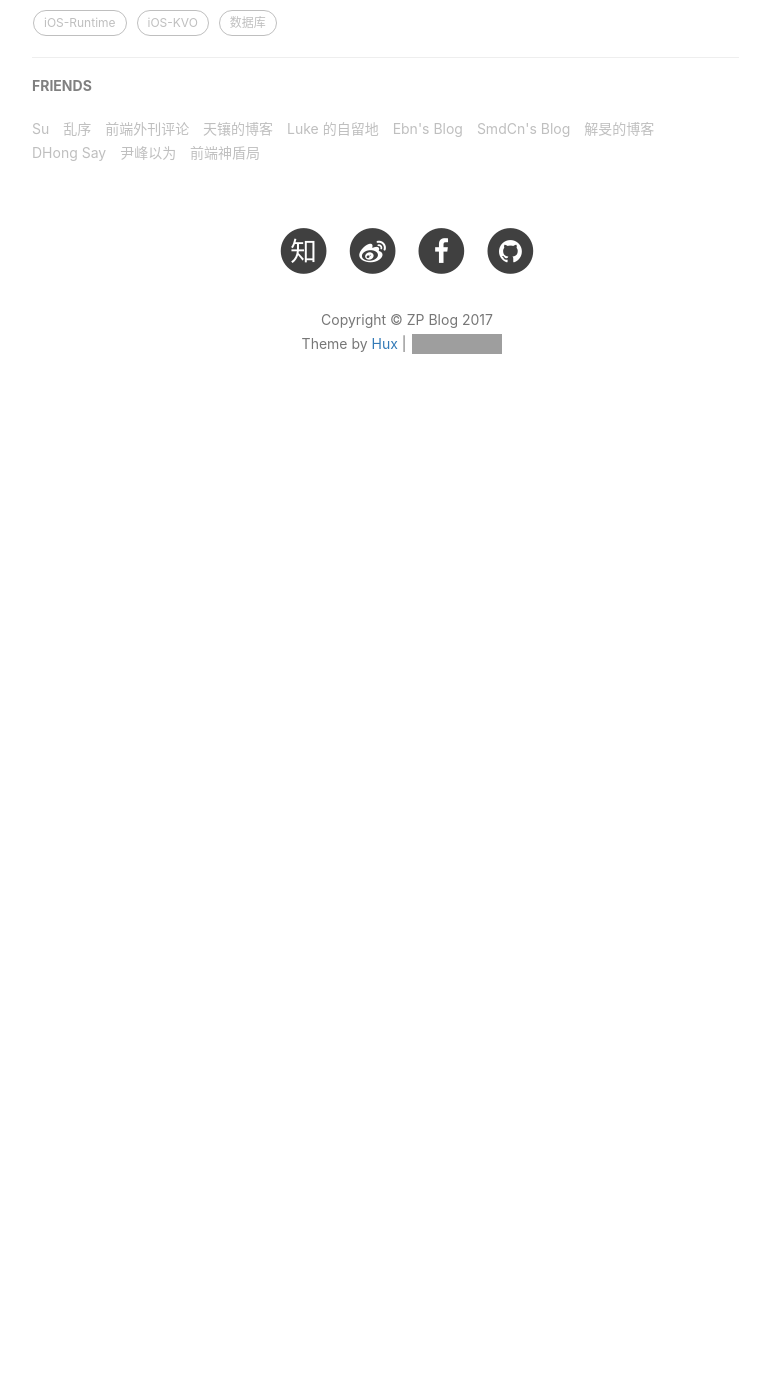
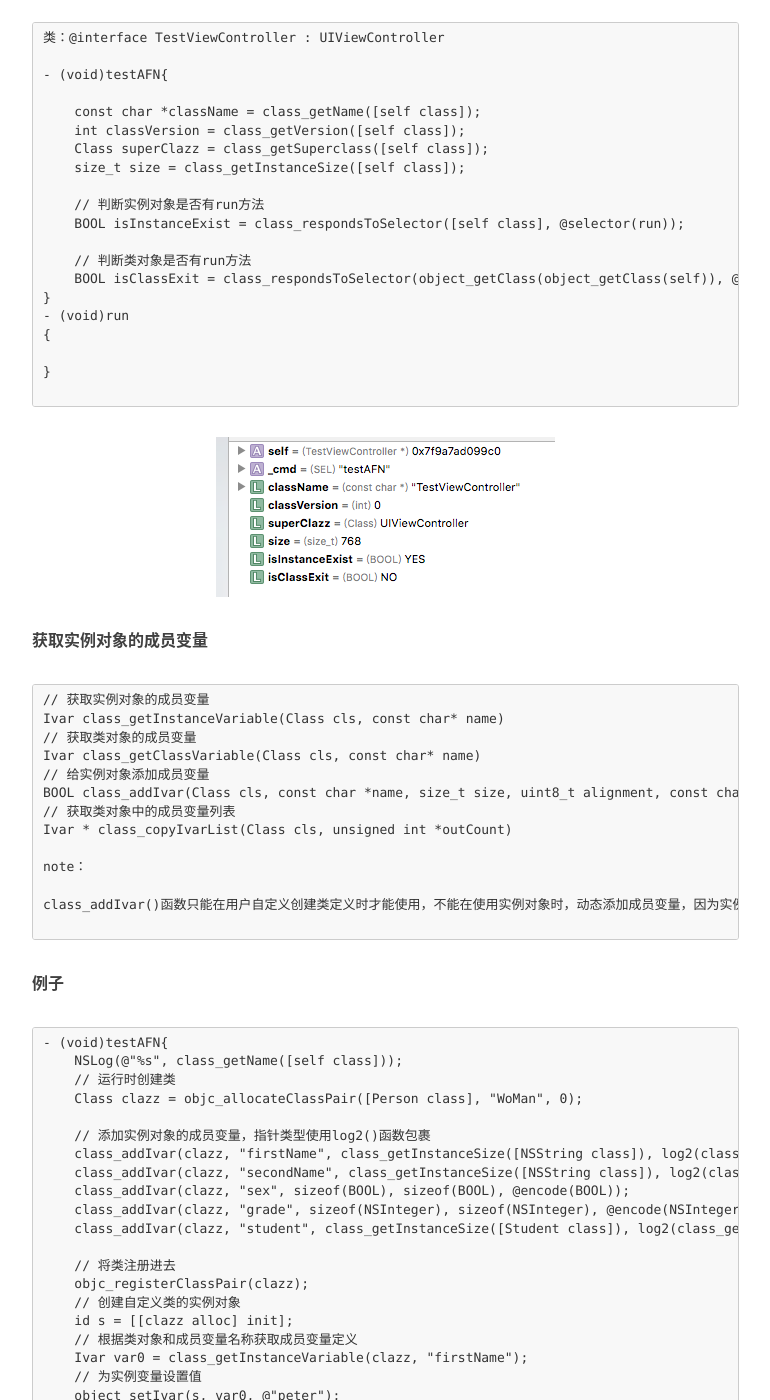
Before and after one commit to u37kl/u37kl.github.io, a Jekyll site: the page built from _posts/2017-02-02-iOS-Runtime.markdown, in a window 1280 px wide and 1400 px high, scrolled down 2681 px. Shown: the whole window, without its empty margins (233-1003 px from the left). Built offline with Jekyll 4.4.1, drawn with Linux system fonts in a browser that asks for light colours; nearby versions of some CDN libraries; comment, search, counter and statistics services are not loaded; before the commit the page ends 3129 px from its top, so only the background shows below that; some of the changed text lies outside the part shown; grey boxes are pictures that could not be loaded.

Commit message:
添加runtime解释

````diff
--- a/_posts/2017-02-01-iOS-Runtime.markdown
+++ b/_posts/2017-02-01-iOS-Runtime.markdown
@@ -12,7 +12,7 @@ tags:
 
 ## OC对象的结构
 
-![](/img/iOS/RunTime_1.png)
+![](/img/iOS/2017-02-01-iOS-Runtime_1.png)
 
 **上图讲解(虚线: isa，实线: superClass)**
 
--- a/_posts/2017-02-02-iOS-Runtime.markdown
+++ b/_posts/2017-02-02-iOS-Runtime.markdown
@@ -100,11 +100,156 @@ struct objc_method_list {
 }
 ```
 
-## RunTime类对象方法
+## class_
 
-**Example:**
+**获取类属性**
+
+```
+// 获取类属性
+
+const char * class_getName(Class cls); －－ 获取类的名称
+Class class_getSuperclass(Class cls);  －－ 获取类的父类
+size_t class_getInstanceSize(Class cls) －－ 获取该类实例对象的字节数
+int class_getVersion(Class theClass)  －－ 获取该类的版本号
+
+// 类中方法、协议存在性判断
+BOOL class_respondsToSelector(Class cls, SEL sel) －－ 判断该类是否实现该方法
+BOOL class_conformsToProtocol(Class cls, Protocol *protocol)－－判断该类是否遵循某个协议
 
 ```
 
+**例子**
 
 ```
+类：@interface TestViewController : UIViewController
+
+- (void)testAFN{
+
+    const char *className = class_getName([self class]);
+    int classVersion = class_getVersion([self class]);
+    Class superClazz = class_getSuperclass([self class]);
+    size_t size = class_getInstanceSize([self class]);
+
+    // 判断实例对象是否有run方法
+    BOOL isInstanceExist = class_respondsToSelector([self class], @selector(run));
+
+    // 判断类对象是否有run方法
+    BOOL isClassExit = class_respondsToSelector(object_getClass(object_getClass(self)), @selector(run));
+}
+- (void)run
+{
+
+}
+
+```
+![](/img/iOS/2017-02-02-iOS-Runtime_1.png)
+
+
+
+**获取实例对象的成员变量**
+
+```
+// 获取实例对象的成员变量
+Ivar class_getInstanceVariable(Class cls, const char* name)
+// 获取类对象的成员变量
+Ivar class_getClassVariable(Class cls, const char* name)
+// 给实例对象添加成员变量
+BOOL class_addIvar(Class cls, const char *name, size_t size, uint8_t alignment, const char *types)
+// 获取类对象中的成员变量列表
+Ivar * class_copyIvarList(Class cls, unsigned int *outCount)
+
+note：
+
+class_addIvar()函数只能在用户自定义创建类定义时才能使用，不能在使用实例对象时，动态添加成员变量，因为实例对象的成员变量列表保存在类对象中，这样会造成之前创建的实例对象没有刚添加的成员变量，由此导致之前创建的类废了。
+
+```
+
+**例子**
+
+```
+- (void)testAFN{
+    NSLog(@"%s", class_getName([self class]));
+    // 运行时创建类
+    Class clazz = objc_allocateClassPair([Person class], "WoMan", 0);
+
+    // 添加实例对象的成员变量，指针类型使用log2()函数包裹
+    class_addIvar(clazz, "firstName", class_getInstanceSize([NSString class]), log2(class_getInstanceSize([NSString class])), @encode(NSString *));
+    class_addIvar(clazz, "secondName", class_getInstanceSize([NSString class]), log2(class_getInstanceSize([NSString class])), @encode(NSString *));
+    class_addIvar(clazz, "sex", sizeof(BOOL), sizeof(BOOL), @encode(BOOL));
+    class_addIvar(clazz, "grade", sizeof(NSInteger), sizeof(NSInteger), @encode(NSInteger));
+    class_addIvar(clazz, "student", class_getInstanceSize([Student class]), log2(class_getInstanceSize([Student class])), @encode(Student *));
+
+    // 将类注册进去
+    objc_registerClassPair(clazz);
+    // 创建自定义类的实例对象
+    id s = [[clazz alloc] init];
+    // 根据类对象和成员变量名称获取成员变量定义
+    Ivar var0 = class_getInstanceVariable(clazz, "firstName");
+    // 为实例变量设置值
+    object_setIvar(s, var0, @"peter");
+
+
+    Ivar var1 = class_getInstanceVariable(clazz, "secondName");
+    object_setIvar(s, var1, @"zpsss");
+
+
+    Ivar var2 = class_getInstanceVariable(clazz, "sex");
+    object_setIvar(s, var2, @(1));
+
+
+    Ivar var3 = class_getInstanceVariable(clazz, "grade");
+    object_setIvar(s, var3, @(92));
+
+
+    Student *stu = [Student new];
+    stu.firstName = @"mary";
+
+    Ivar var4 = class_getInstanceVariable(clazz, "student");
+    object_setIvar(s, var4, stu);
+
+    // 获取实例对象的某成员变量的值
+    Student *temp = object_getIvar(s, var4);
+    NSLog(@"%@", temp.firstName);
+
+    unsigned int outCount = 0;
+    // 获取类对象中的成员变量列表
+    Ivar *var = class_copyIvarList(clazz, &outCount);
+
+    for (int i=0; i< outCount; i++) {
+        // 获取成员变量名吃
+        const char *ivarName = ivar_getName(var[i]);
+        // 获取成员变量的类型
+        const char *ivarType = ivar_getTypeEncoding(var[i]);
+        NSLog(@"%s,   %s", ivarName, ivarType);
+    }
+}
+
+```
+
+![](/img/iOS/2017-02-02-iOS-Runtime_1.png)
+
+
+
+
+**获取实例对象的成员属性**
+
+
+```
+// 获取成员属性
+objc_property_t class_getProperty(Class cls, const char *name)
+
+// 替换成员属性
+void class_replaceProperty(Class cls, const char *name, const objc_property_attribute_t *attributes, unsigned int attributeCount)
+
+// 添加成员属性
+BOOL class_addProperty(Class cls, const char *name, const objc_property_attribute_t *attributes, unsigned int attributeCount) －－－ 有待测试，注意objc_property_attribute_t中顺序
+
+
+```
+
+**例子**
+
+```
+给实例对象添加方法、成员变量、成员属性、其实就是向class结构体中添加东西，因为它们的定义都保存在class结构体中
+
+```
````
Also changed, not shown: img/iOS/2017-02-01-iOS-Runtime_1.png (renamed from img/iOS/RunTime_1.png), img/iOS/2017-02-02-iOS-Runtime_1.png (added), img/iOS/2017-02-02-iOS-Runtime_2.png (added).
